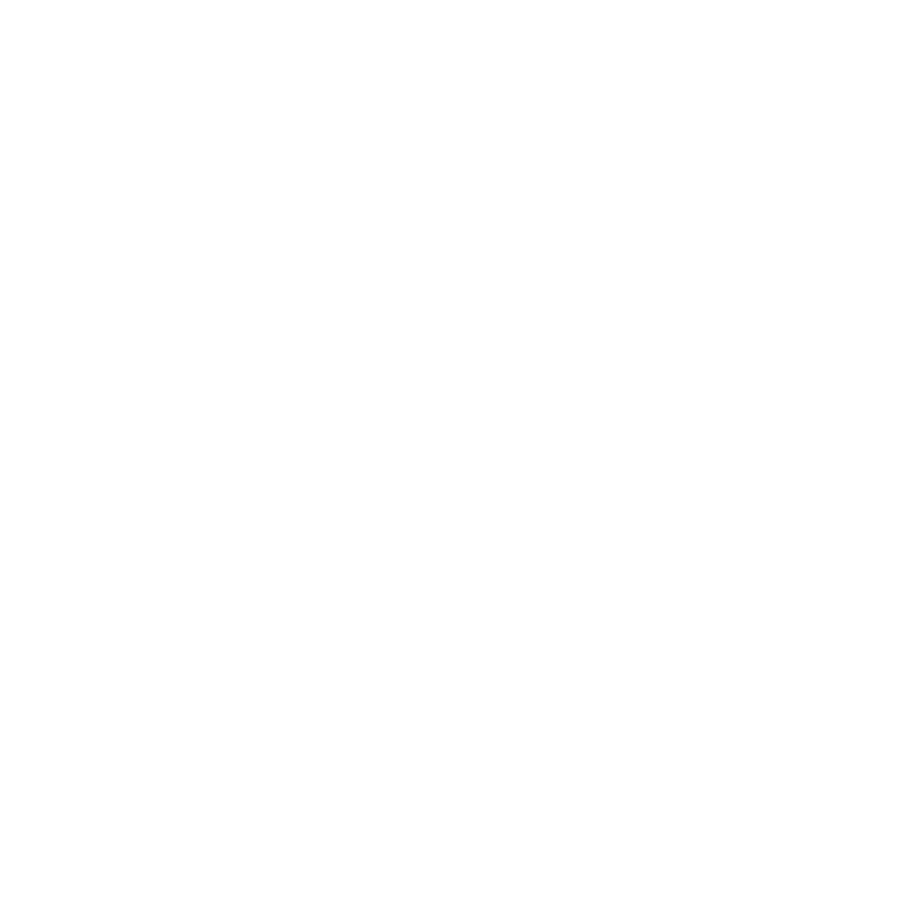
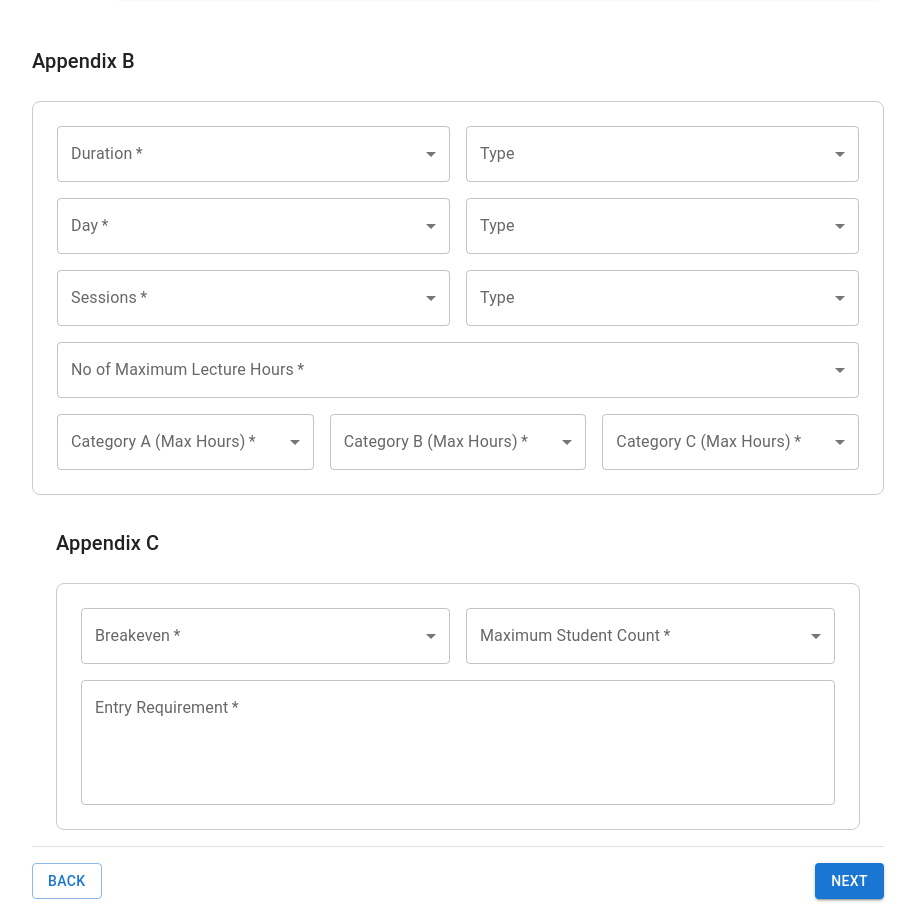
Before and after one commit to UththaraMadubhashini/mpma_systems, a React (Create React App) app: page /course-registration in a window 1280 px wide. Shown: the part 860-1783 px from the top of the page, without its empty margins (182-1098 px from the left). Before the commit the page ends 890 px from the top, so only its background shows below. Built offline with nearby package versions, Linux system fonts and the light colour scheme.

Commit message:
modify course registration form

```diff
--- a/src/Pages/Course_Batch/courseRegistration.js
+++ b/src/Pages/Course_Batch/courseRegistration.js
@@ -9,9 +9,20 @@
   Button,
   Grid,
   Divider,
+  MenuItem,
 } from "@mui/material";
 
-function CourseRegistration() { // Fixed component name
+
+const durations = ["Full Day", "Half Day", "Weeks", "Months"];
+const days = ["Week Days", "Week Ends", "Both"];
+const sessions = ["Full Day", "Half Day"];
+const maxLectureHours = [1, 2, 3, 4, 5, 6, 7, 8, 9, 10, 11, 12];
+const categoryHours = [1, 2, 3, 4, 5, 6, 7, 8, 9, 10];
+
+const breakevenOptions = [10, 15, 20, 25, 30];
+const maxStudentOptions = [10, 20, 30, 40, 50];
+
+function CourseRegistration() {
   const [formData, setFormData] = useState({
     courseId: "",
     stream: "",
@@ -22,7 +33,32 @@
     assessmentCriteria: [],
     fees: "",
     paymentConditions: "",
+
+    // Appendix B
+    duration: "",
+    durationType: "",
+    day: "",
+    dayType: "",
+    session: "",
+    sessionType: "",
+    maxLectureHours: "",
+    categoryA: "",
+    categoryB: "",
+    categoryC: "",
+
+    // Appendix C
+    breakeven: "",
+    maxStudentCount: "",
+    entryRequirement: "",
   });
+
+  const handleChange = (e) => {
+    const { name, value } = e.target;
+    setFormData((prev) => ({
+      ...prev,
+      [name]: value,
+    }));
+  };
 
   const handleCheckboxChange = (field, value) => {
     setFormData((prev) => ({
@@ -38,22 +74,19 @@
     setFormData((prev) => ({ ...prev, [name]: value }));
   };
 
+
   return (
+    <>
     <Container maxWidth="md" sx={{ marginTop: 4, paddingBottom: 4 }}>
-      {/* Title */}
-      <Typography
-        variant="h5"
-        color="primary"
-        gutterBottom
-        sx={{ fontWeight: "bold", textAlign: "center" }}
-      >
+
+      {/* Header */}
+        <Typography variant="h5" color="primary" gutterBottom sx={{ marginTop: "100px"}}>
           Course & Batch Management
         </Typography>
-      <Typography
-        variant="subtitle1"
-        color="textSecondary"
-        sx={{ marginBottom: 2, textAlign: "center" }}
-      >
+        <Typography variant="body2" color="textSecondary" gutterBottom sx={{ marginTop: "5px",}}>
+          Home / Course & Batch Management / Course Registration
+        </Typography>
+        <Typography variant="h6" color="textPrimary" sx={{ marginTop: 2 }}>
           Appendix A
         </Typography>
 
@@ -221,6 +254,274 @@
           </Grid>
         </Grid>
 
+
+      </Box>
+    </Container>
+
+<Container maxWidth="md" sx={{ marginTop: 2 }}>
+  <Typography variant="h6" color="textPrimary" sx={{ marginTop: 2 }}>
+    Appendix B
+  </Typography>
+
+{/* Form Box */}
+<Box
+  sx={{
+    padding: 3,
+    border: "1px solid #ccc",
+    borderRadius: 2,
+    marginTop: 3,
+  }}
+>
+  <Grid container spacing={2}>
+    {/* Duration */}
+    <Grid item xs={6}>
+      <TextField
+        select
+        fullWidth
+        label="Duration"
+        name="duration"
+        value={formData.duration}
+        onChange={handleChange}
+        required
+      >
+        {durations.map((option) => (
+          <MenuItem key={option} value={option}>
+            {option}
+          </MenuItem>
+        ))}
+      </TextField>
+    </Grid>
+    <Grid item xs={6}>
+      <TextField
+        select
+        fullWidth
+        label="Type"
+        name="durationType"
+        value={formData.durationType}
+        onChange={handleChange}
+      >
+        {durations.map((option) => (
+          <MenuItem key={option} value={option}>
+            {option}
+          </MenuItem>
+        ))}
+      </TextField>
+    </Grid>
+
+    {/* Day */}
+    <Grid item xs={6}>
+      <TextField
+        select
+        fullWidth
+        label="Day"
+        name="day"
+        value={formData.day}
+        onChange={handleChange}
+        required
+      >
+        {days.map((option) => (
+          <MenuItem key={option} value={option}>
+            {option}
+          </MenuItem>
+        ))}
+      </TextField>
+    </Grid>
+    <Grid item xs={6}>
+      <TextField
+        select
+        fullWidth
+        label="Type"
+        name="dayType"
+        value={formData.dayType}
+        onChange={handleChange}
+      >
+        {days.map((option) => (
+          <MenuItem key={option} value={option}>
+            {option}
+          </MenuItem>
+        ))}
+      </TextField>
+    </Grid>
+
+    {/* Sessions */}
+    <Grid item xs={6}>
+      <TextField
+        select
+        fullWidth
+        label="Sessions"
+        name="session"
+        value={formData.session}
+        onChange={handleChange}
+        required
+      >
+        {sessions.map((option) => (
+          <MenuItem key={option} value={option}>
+            {option}
+          </MenuItem>
+        ))}
+      </TextField>
+    </Grid>
+    <Grid item xs={6}>
+      <TextField
+        select
+        fullWidth
+        label="Type"
+        name="sessionType"
+        value={formData.sessionType}
+        onChange={handleChange}
+      >
+        {sessions.map((option) => (
+          <MenuItem key={option} value={option}>
+            {option}
+          </MenuItem>
+        ))}
+      </TextField>
+    </Grid>
+
+    {/* Max Lecture Hours */}
+    <Grid item xs={12}>
+      <TextField
+        select
+        fullWidth
+        label="No of Maximum Lecture Hours"
+        name="maxLectureHours"
+        value={formData.maxLectureHours}
+        onChange={handleChange}
+        required
+      >
+        {maxLectureHours.map((option) => (
+          <MenuItem key={option} value={option}>
+            {option} Hours
+          </MenuItem>
+        ))}
+      </TextField>
+    </Grid>
+
+    {/* Categories */}
+    <Grid item xs={4}>
+      <TextField
+        select
+        fullWidth
+        label="Category A (Max Hours)"
+        name="categoryA"
+        value={formData.categoryA}
+        onChange={handleChange}
+        required
+      >
+        {categoryHours.map((option) => (
+          <MenuItem key={option} value={option}>
+            {option} Hours
+          </MenuItem>
+        ))}
+      </TextField>
+    </Grid>
+    <Grid item xs={4}>
+      <TextField
+        select
+        fullWidth
+        label="Category B (Max Hours)"
+        name="categoryB"
+        value={formData.categoryB}
+        onChange={handleChange}
+        required
+      >
+        {categoryHours.map((option) => (
+          <MenuItem key={option} value={option}>
+            {option} Hours
+          </MenuItem>
+        ))}
+      </TextField>
+    </Grid>
+    <Grid item xs={4}>
+      <TextField
+        select
+        fullWidth
+        label="Category C (Max Hours)"
+        name="categoryC"
+        value={formData.categoryC}
+        onChange={handleChange}
+        required
+      >
+        {categoryHours.map((option) => (
+          <MenuItem key={option} value={option}>
+            {option} Hours
+          </MenuItem>
+        ))}
+      </TextField>
+    </Grid>
+  </Grid>
+</Box>
+
+<Container maxWidth="md" sx={{ marginTop: 4 }}>
+      <Typography variant="h6" color="textPrimary" sx={{ marginTop: 2 }}>
+        Appendix C
+      </Typography>
+      <Box
+        sx={{
+          padding: 3,
+          border: "1px solid #ccc",
+          borderRadius: 2,
+          marginTop: 3,
+        }}
+      >
+        <Grid container spacing={2}>
+          {/* Breakeven */}
+          <Grid item xs={6}>
+            <TextField
+              select
+              fullWidth
+              label="Breakeven"
+              name="breakeven"
+              value={formData.breakeven}
+              onChange={handleInputChange}
+              required
+            >
+              {breakevenOptions.map((option) => (
+                <MenuItem key={option} value={option}>
+                  {option}
+                </MenuItem>
+              ))}
+            </TextField>
+          </Grid>
+
+          {/* Maximum Student Count */}
+          <Grid item xs={6}>
+            <TextField
+              select
+              fullWidth
+              label="Maximum Student Count"
+              name="maxStudentCount"
+              value={formData.maxStudentCount}
+              onChange={handleInputChange}
+              required
+            >
+              {maxStudentOptions.map((option) => (
+                <MenuItem key={option} value={option}>
+                  {option}
+                </MenuItem>
+              ))}
+            </TextField>
+          </Grid>
+
+          {/* Entry Requirement */}
+          <Grid item xs={12}>
+            <TextField
+              fullWidth
+              label="Entry Requirement"
+              name="entryRequirement"
+              value={formData.entryRequirement}
+              onChange={handleInputChange}
+              multiline
+              rows={4}
+              placeholder="Type Here..."
+              required
+            />
+          </Grid>
+        </Grid>
+      </Box>
+    </Container>
+
+
 {/* Divider */}
 <Divider sx={{ marginY: 2 }} />
 
@@ -239,9 +540,12 @@
     Next
   </Button>
 </Box>
-      </Box>
 </Container>
+    </>
   );
 }
 
-export default CourseRegistration; // Fixed export name
+export default
+
+
+CourseRegistration;
--- a/src/Pages/Course_Batch/subCourseHome.js
+++ b/src/Pages/Course_Batch/subCourseHome.js
@@ -16,7 +16,7 @@
   return (
     <div>
       {/* <Header /> */}
-      <Container maxWidth="lg" sx={{ marginTop: "-15px", marginLeft:"275px" }}>
+      <Container maxWidth="lg" sx={{ marginTop: "-20px", marginLeft:"275px" }}>
         {/* Page Title */}
         <Typography variant="h5" color="primary" gutterBottom sx={{marginLeft:"-20px"}}>
           Course & Batch Management
--- a/src/Pages/Dashboard.js
+++ b/src/Pages/Dashboard.js
@@ -9,13 +9,11 @@
   return (
     <div>
       {/* <Header /> */}
-      <Container maxWidth="lg" sx={{ marginTop: "-15px", marginLeft:"275px" }}>
+      <Container maxWidth="lg" sx={{ marginTop: "-5px", marginLeft:"275px" }}>
         {/* Page Title */}
         <Typography variant="h5" color="primary" gutterBottom sx={{marginLeft:"-20px"}}>
           Course & Batch Management Dashboard
         </Typography>
-
-
       </Container>
     </div>
   );
```
Lines whose indentation alone changed are shown as unchanged.
